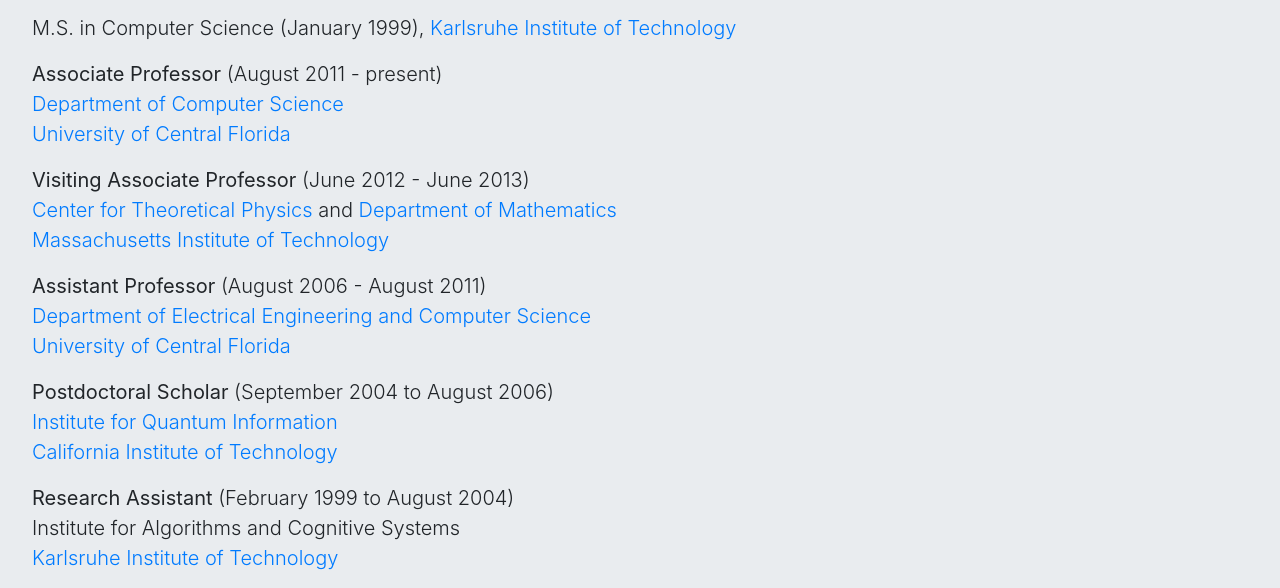
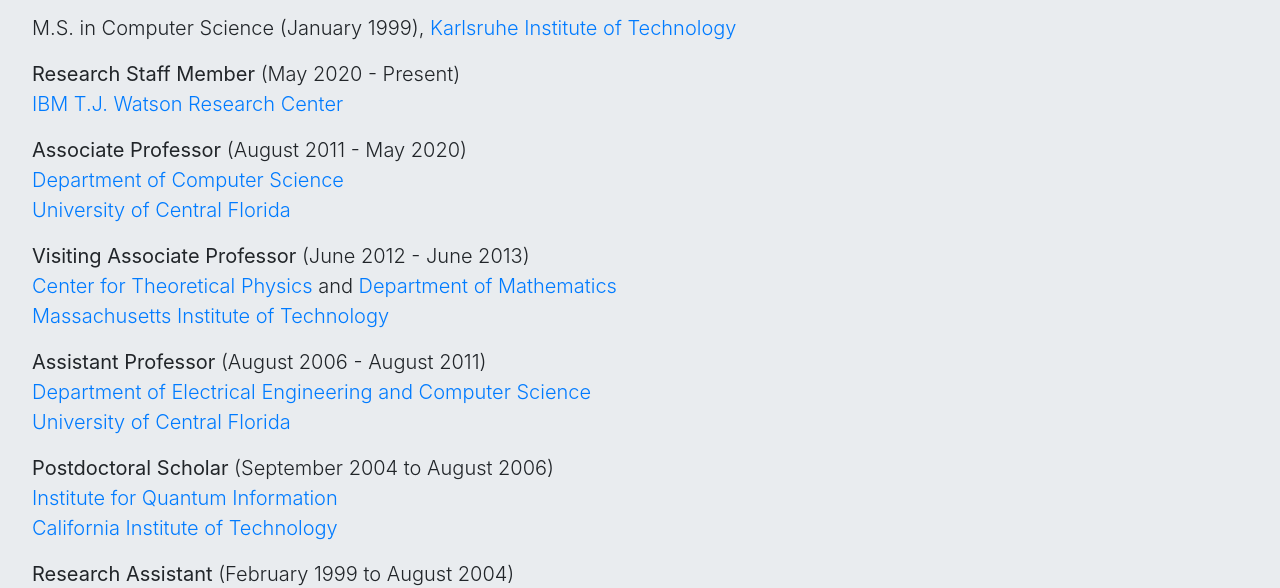
Before and after one commit to schneider128k/schneider128k.github.io, a plain HTML site: page index.html in a window 1280 px wide. Shown: the part 228-816 px from the top of the page. Drawn offline with nearby package versions, Linux system fonts and the light colour scheme.

Commit message:
Update index.html

```diff
--- a/index.html
+++ b/index.html
@@ -54,7 +54,12 @@
       </p>
 
       <p class="lead">
-        <b>Associate Professor</b> (August 2011 - present)<br>
+        <b>Research Staff Member</b> (May 2020 - Present)<br>
+        <a href="https://www.research.ibm.com/">IBM T.J. Watson Research Center</a>
+      </p>
+
+      <p class="lead">
+        <b>Associate Professor</b> (August 2011 - May 2020)<br>
         <a href="http://www.cs.ucf.edu/">Department of Computer Science</a><br>
         <a href="http://www.ucf.edu/">University of Central Florida</a>
       </p>
```
